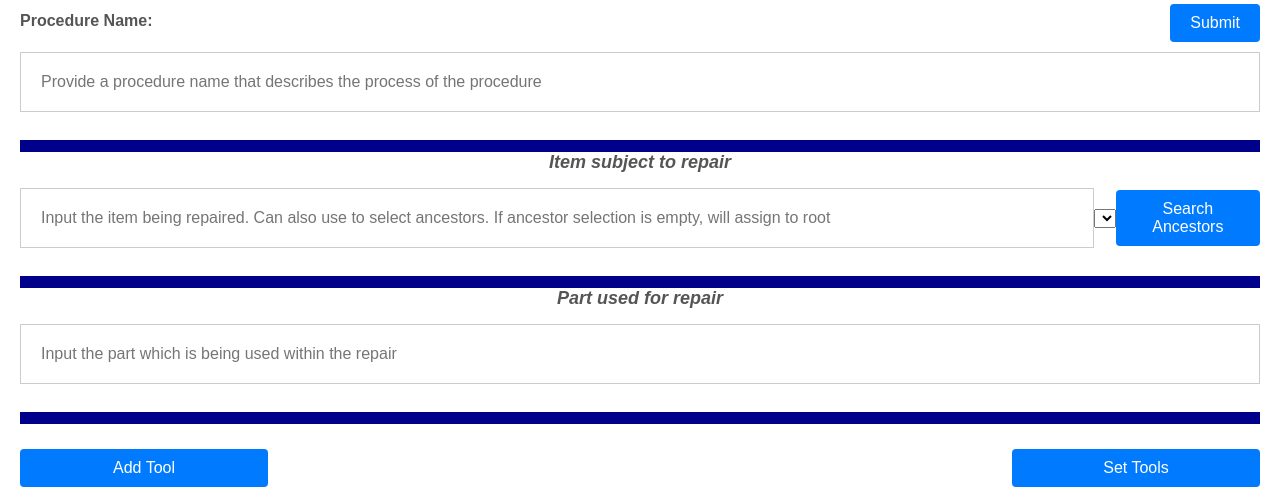
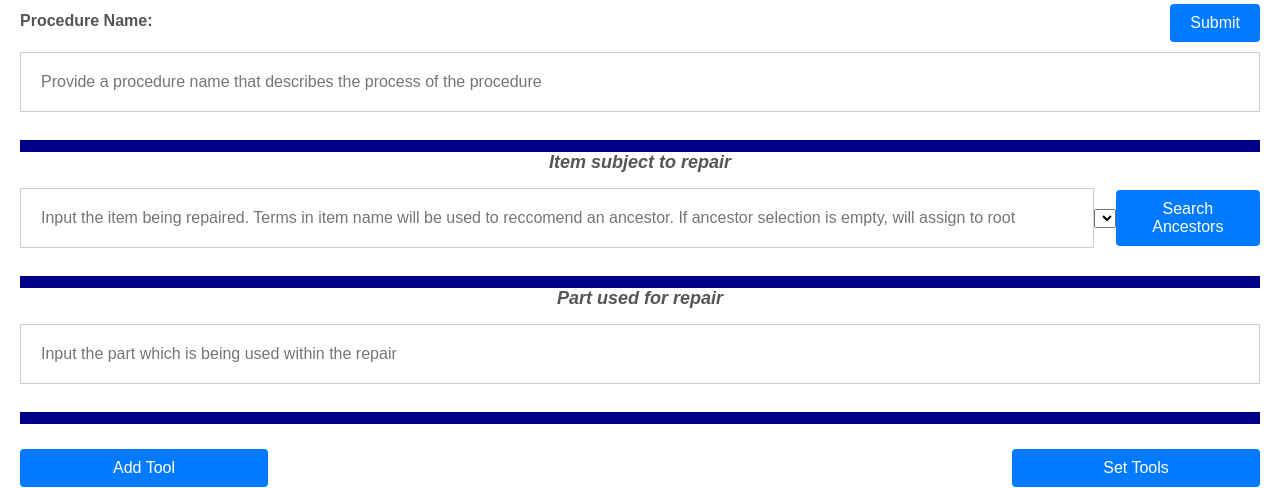
Before and after one commit to b0b3000/CITS3005Project, a Flask app: page /create in a window 1280 px wide. Shown: the part 166-654 px from the top of the page. Run offline with Flask 3, Linux system fonts and the light colour scheme; lists and menus that the app fills with data are empty; parts of the project's set-up code (start-up, migrations or seed data) failed here and were passed over.

Commit message:
changes  based on web app ui

```diff
--- a/flaskapp/app.py
+++ b/flaskapp/app.py
@@ -11,7 +11,7 @@ from owlready2 import *
 from rdflib import *
 
 ONTO_FILE_PATH = "ont/mac.owl"
-JSON_FILE_PATH = "ont/temp.json"
+JSON_FILE_PATH = "ont/data.json"
 RDFXML_FILE_PATH = "ont/rdf_out.xml"
 
 #fix = Namespace("http://ifixit.org/mac.owl#")
--- a/flaskapp/process.py
+++ b/flaskapp/process.py
@@ -34,7 +34,7 @@ def add_new_procedure(ontology_file_path: str, form_data: dict, mac: Ontology):
     # Add part to graph
     part_uri = form_data["part"].replace('/','~').replace(" ", "_").replace('"', "")
     part = mac.Part(part_uri)
-    part.has_name = form_data["item"] + " " + form_data["part"]
+    part.has_name = form_data["part"]
 
     part.part_of.append(item)
 
--- a/flaskapp/queries.py
+++ b/flaskapp/queries.py
@@ -31,7 +31,7 @@ query_dict = {
                         ?tool ns:used_in ?step .
                     }
                 }""",
-    "Potential hazards in the procedure by identifying steps with works like careful and dangerous." : """PREFIX ns: <http://ifixit.org/mac.owl#>
+    "All procedures with potential hazards, with steps containing words like 'careful' and 'dangerous'." : """PREFIX ns: <http://ifixit.org/mac.owl#>
                 SELECT ?procedure ?step
                 WHERE {
                     ?procedure a ns:Procedure .
--- a/flaskapp/templates/create.html
+++ b/flaskapp/templates/create.html
@@ -14,7 +14,7 @@
 </hr>
 <label id="item_label" for="item">Item subject to repair</label>
 <div class="entry_div">
-    <input type="text" id="item" placeholder="Input the item being repaired. Can also use to select ancestors. If ancestor selection is empty, will assign to root  ">
+    <input type="text" id="item" placeholder="Input the item being repaired. Terms in item name will be used to reccomend an ancestor. If ancestor selection is empty, will assign to root  ">
     <select id="ancestor_dropdown"> </select>
     <button id="ancestor_button" onclick="getPossibleAncestors()" >Search Ancestors</button>
 </div>
```
Also changed, not shown: flaskapp/ontology.py (+2 -6 lines), flaskapp/run_no_flask.py (renamed from flaskapp/run.py).
